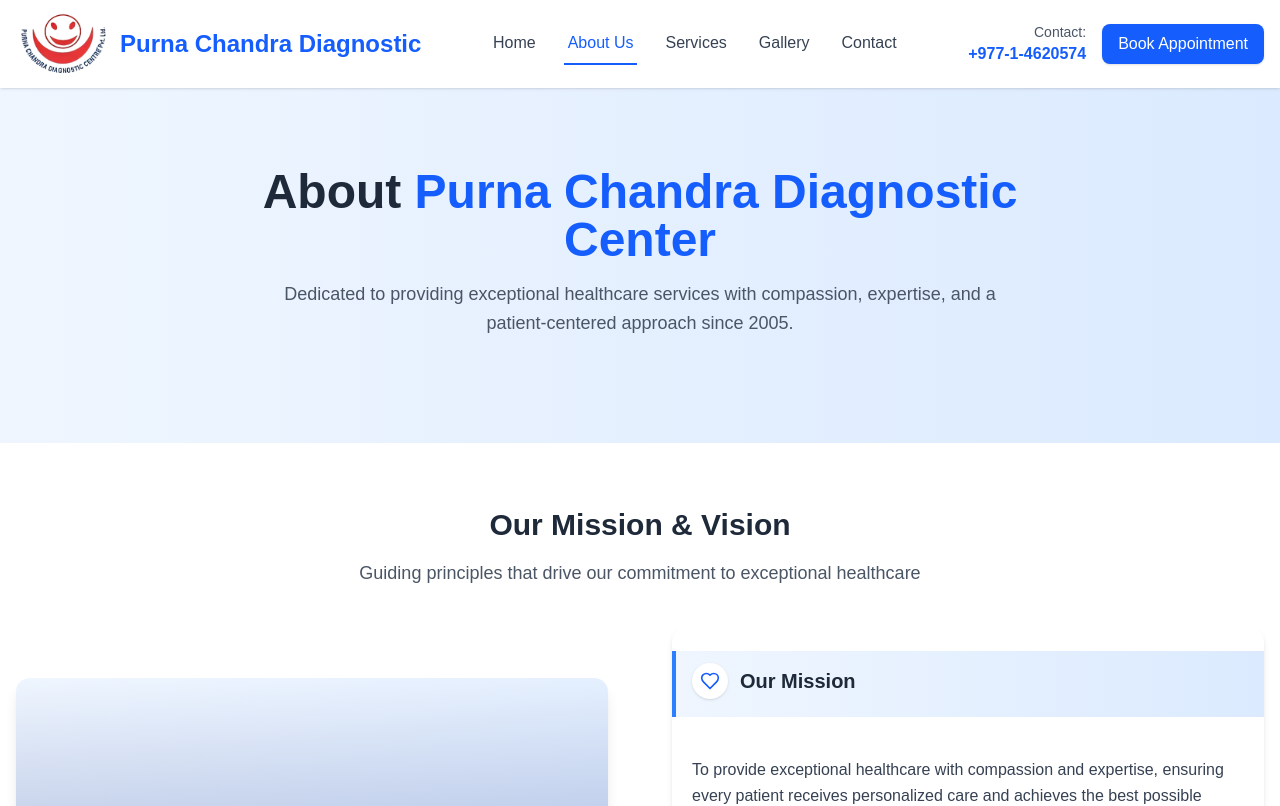
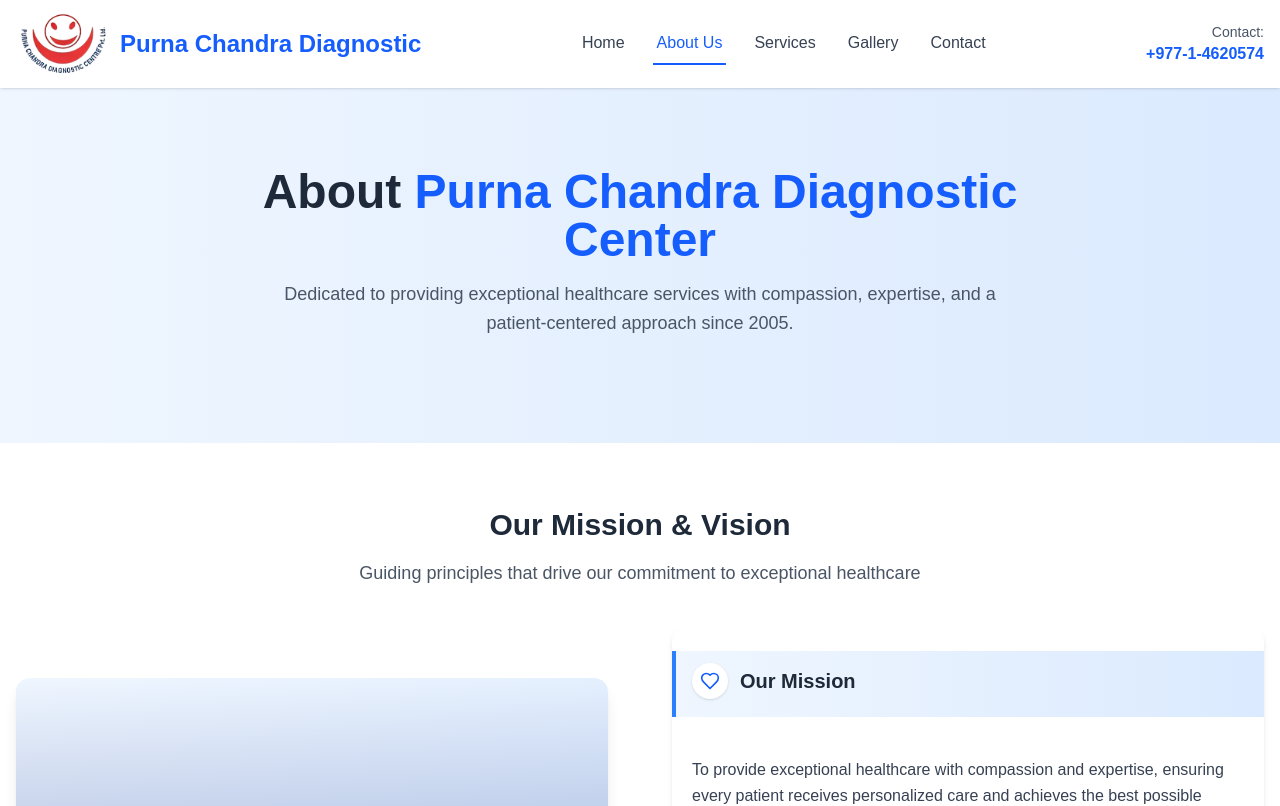
Before and after one commit to bichitra-linux/medical-website, a Next.js app: page /about in a window 1280 px wide. Shown: the top 806 px of the page. Built offline with nearby package versions, Linux system fonts and the light colour scheme.

Commit message:
feat: implement appointment management feature with toggle functionality

```diff
--- a/src/components/layout/header.tsx
+++ b/src/components/layout/header.tsx
@@ -5,12 +5,14 @@ import { Button } from "../ui/button";
 import { useRouter } from "next/router";
 import contactData from "@/lib/contact.json"; // Adjust the import path as necessary
 import { usePathname } from "next/navigation";
+import { useAppointmentsSwitch } from "@/context/AppointmentSwitchContext"; // Adjust the import path as necessary
 
 const Header = () => {
   const [isMenuOpen, setIsMenuOpen] = useState(false);
   const [isScrolled, setIsScrolled] = useState(false);
   const router = useRouter();
   const pathname = usePathname();
+  const { appointmentsEnabled } = useAppointmentsSwitch();
 
 
   const isAdmin = pathname.startsWith('/admin') || pathname.startsWith('/dashboard') || pathname.startsWith('/auth') || pathname.startsWith('/login') || pathname.startsWith('/register');
@@ -100,12 +102,14 @@ const Header = () => {
                 {contactData.phone.contacts.find((c) => c.label === "Contact")?.value}
               </a>
             </div>
+            {appointmentsEnabled && (
             <Link
               href="/appointment"
               className="bg-blue-600 hover:bg-blue-700 text-white px-4 py-2 rounded-md font-medium transition duration-300 shadow-sm hover:shadow"
             >
               Book Appointment
             </Link>
+            )}
           </div>
 
           {/* Mobile Menu Button */}
@@ -171,12 +175,14 @@ const Header = () => {
               <p className="text-gray-600 text-sm">
                 Emergency: <span className="text-blue-600 font-bold">+1 (123) 456-7890</span>
               </p>
+              {appointmentsEnabled && (
               <Link
                 href="/appointment"
                 className="block mt-3 bg-blue-600 hover:bg-blue-700 text-white px-4 py-2 rounded-md font-medium text-center transition duration-300 shadow-sm hover:shadow"
               >
                 Book Appointment
               </Link>
+              )}
             </div>
           </nav>
         </div>
--- /dev/null
+++ b/src/context/AppointmentSwitchContext.tsx
@@ -0,0 +1,68 @@
+import React from "react";
+import { createContext, useContext, ReactNode } from "react";
+import useSWR, { KeyedMutator } from "swr";
+
+interface AppointmentsSwitchContextType {
+  appointmentsEnabled: boolean;
+  toggleAppointments: () => Promise<void>;
+  isLoading: boolean;
+  error: any;
+  mutate: KeyedMutator<{ enabled: boolean }>;
+}
+
+const AppointmentsSwitchContext = createContext<AppointmentsSwitchContextType | undefined>(
+  undefined
+);
+
+const fetcher = (url: string) => fetch(url).then((res) => res.json());
+
+export function AppointmentsSwitchProvider({ children }: { children: ReactNode }) {
+  const { data, error, isLoading, mutate } = useSWR<{ enabled: boolean }>(
+    "/api/appointment",
+    fetcher,
+    {
+      // start with false until we fetch the real value
+      fallbackData: { enabled: false },
+      revalidateOnFocus: false,
+      revalidateOnReconnect: false,
+      refreshInterval: 0,
+    }
+  );
+
+  const appointmentsEnabled: boolean = data?.enabled ?? false;
+
+  const toggleAppointments = async () => {
+    try {
+      const res = await fetch("/api/appointment", { method: "POST" });
+      const updatedStatus = await res.json();
+      // Update the local SWR cache with the new state from the server
+      // and prevent revalidation to avoid race conditions if called rapidly.
+      mutate(updatedStatus, false);
+    } catch (e) {
+      console.error("Failed to toggle appointment status:", e);
+      // Optionally re-throw or handle error (e.g., show a toast)
+    }
+  };
+
+  return (
+    <AppointmentsSwitchContext.Provider
+      value={{
+        appointmentsEnabled, // Default to true if data is not yet loaded
+        toggleAppointments,
+        isLoading,
+        error,
+        mutate,
+      }}
+    >
+      {children}
+    </AppointmentsSwitchContext.Provider>
+  );
+}
+
+export function useAppointmentsSwitch() {
+  const context = useContext(AppointmentsSwitchContext);
+  if (context === undefined) {
+    throw new Error("useAppointmentsSwitch must be used within an AppointmentsSwitchProvider");
+  }
+  return context;
+}
--- a/src/pages/_app.tsx
+++ b/src/pages/_app.tsx
@@ -4,6 +4,7 @@ import "@/styles/globals.css";
 import type { AppProps } from "next/app";
 import Layout from "@/components/layout/layout";
 import AdminLayout from "@/components/layout/admin-layout";
+import { AppointmentsSwitchProvider } from "@/context/AppointmentSwitchContext";
 
 const useLayout = (Component: any) => {
   const router = useRouter();
@@ -34,7 +35,10 @@ export default function App({ Component, pageProps }: AppProps) {
       {...pageProps}
       navigateUrl={router.pathname === "/admin/login" ? "/admin/dashboard" : undefined}
     >
+      <AppointmentsSwitchProvider>
+        {/* Use the layout function to wrap the component */}
       {getLayout(<Component {...pageProps} />)}
+      </AppointmentsSwitchProvider>
     </ClerkProvider>
   );
 }
--- /dev/null
+++ b/src/pages/api/appointment.ts
@@ -0,0 +1,18 @@
+import type { NextApiRequest, NextApiResponse } from "next";
+
+// This variable will hold the state in memory.
+// It will reset if the serverless function instance restarts (e.g., on new deployments or after inactivity).
+// For persistent storage, consider using a database (e.g., Vercel KV, Supabase, etc.).
+let appointmentsEnabled = false;
+
+export default function handler(req: NextApiRequest, res: NextApiResponse) {
+  if (req.method === "GET") {
+    res.status(200).json({ enabled: appointmentsEnabled });
+  } else if (req.method === "POST") {
+    appointmentsEnabled = !appointmentsEnabled;
+    res.status(200).json({ enabled: appointmentsEnabled });
+  } else {
+    res.setHeader("Allow", ["GET", "POST"]);
+    res.status(405).end(`Method ${req.method} Not Allowed`);
+  }
+}
--- a/src/pages/appointment/index.tsx
+++ b/src/pages/appointment/index.tsx
@@ -8,6 +8,7 @@ import { useForm, SubmitHandler } from "react-hook-form";
 import * as z from "zod";
 import teamData from "@/lib/team.json";
 import { toast } from "sonner";
+import { useAppointmentsSwitch } from "@/context/AppointmentSwitchContext";
 
 // UI Components
 import { Button } from "@/components/ui/button";
@@ -30,11 +31,7 @@ import {
   SelectValue,
 } from "@/components/ui/select";
 import { Calendar } from "@/components/ui/calendar";
-import {
-  Popover,
-  PopoverContent,
-  PopoverTrigger,
-} from "@/components/ui/popover";
+import { Popover, PopoverContent, PopoverTrigger } from "@/components/ui/popover";
 import { Checkbox } from "@/components/ui/checkbox";
 import { RadioGroup, RadioGroupItem } from "@/components/ui/radio-group";
 import {
@@ -89,6 +86,7 @@ export default function AppointmentPage() {
   const [selectedDate, setSelectedDate] = useState<Date | undefined>(undefined);
   const [availableTimeSlots, setAvailableTimeSlots] = useState<string[]>([]);
   const [isSubmitting, setIsSubmitting] = useState(false);
+  const { appointmentsEnabled, isLoading: isLoadingSwitch } = useAppointmentsSwitch();
 
   // Initialize form with react-hook-form
   const form = useForm<AppointmentFormValues>({
@@ -118,10 +116,19 @@ export default function AppointmentPage() {
 
     // Sample time slots - in a real app, this would come from your backend
     const slots = [
-      "9:00 AM", "9:30 AM", "10:00 AM", "10:30 AM",
-      "11:00 AM", "11:30 AM", "1:00 PM", "1:30 PM",
-      "2:00 PM", "2:30 PM", "3:00 PM", "3:30 PM",
-      "4:00 PM"
+      "9:00 AM",
+      "9:30 AM",
+      "10:00 AM",
+      "10:30 AM",
+      "11:00 AM",
+      "11:30 AM",
+      "1:00 PM",
+      "1:30 PM",
+      "2:00 PM",
+      "2:30 PM",
+      "3:00 PM",
+      "3:30 PM",
+      "4:00 PM",
     ];
 
     // Randomly remove some slots to simulate availability
@@ -146,20 +153,21 @@ export default function AppointmentPage() {
 
     // Use Promise-based approach
     Promise.resolve()
-      .then(() => new Promise(resolve => setTimeout(resolve, 1500)))
+      .then(() => new Promise((resolve) => setTimeout(resolve, 1500)))
       .then(() => {
         // For demonstration - in a real app, you'd send this to your backend
         console.log("Form values:", values);
 
         // Show success toast
         toast("Appointment Requested", {
-          description: "We've received your appointment request and will contact you shortly to confirm.",
+          description:
+            "We've received your appointment request and will contact you shortly to confirm.",
         });
 
         // Redirect to confirmation page
         router.push("/appointment/confirmation");
       })
-      .catch(error => {
+      .catch((error) => {
         console.error("Error submitting form:", error);
         toast("Something went wrong", {
           description: "There was a problem submitting your appointment request. Please try again.",
@@ -170,6 +178,49 @@ export default function AppointmentPage() {
         setIsSubmitting(false);
       });
   };
+
+  if (isLoadingSwitch) {
+    return (
+      <>
+        <Head>
+          <title>Loading Appointments | Purna Chandra Diagnostic Center</title>
+        </Head>
+        <section className="py-20 text-center">
+          <h1 className="text-3xl font-bold mb-4">Loading...</h1>
+          <p className="text-gray-600">Please wait while we check appointment availability.</p>
+        </section>
+      </>
+    );
+  }
+
+  if (!appointmentsEnabled) {
+    return (
+      <>
+        <Head>
+          <title>Appointments Unavailable | Purna Chandra Diagnostic Center</title>
+        </Head>
+        <section className="bg-gradient-to-r from-blue-50 to-blue-100 py-16 md:py-20">
+          <div className="container mx-auto px-4">
+            <div className="max-w-3xl mx-auto text-center">
+              <h1 className="text-4xl md:text-5xl font-bold text-gray-800 mb-4">
+                Appointments Temporarily Unavailable
+              </h1>
+              <p className="text-lg text-gray-600 mb-8">
+                We are currently not accepting new appointment requests online. Please check back
+                later or contact our office directly for assistance.
+              </p>
+              <Link
+                href="/"
+                className="bg-blue-600 hover:bg-blue-700 text-white px-6 py-3 rounded-md font-medium transition duration-300 shadow-sm hover:shadow"
+              >
+                Go to Homepage
+              </Link>
+            </div>
+          </div>
+        </section>
+      </>
+    );
+  }
 
   return (
     <>
@@ -192,7 +243,8 @@ export default function AppointmentPage() {
               Schedule an Appointment
             </h1>
             <p className="text-lg text-gray-600 mb-8">
-              Book your visit with our healthcare professionals. We're here to provide you with exceptional care.
+              Book your visit with our healthcare professionals. We're here to provide you with
+              exceptional care.
             </p>
           </div>
         </div>
@@ -208,7 +260,8 @@ export default function AppointmentPage() {
                 <CardHeader className="bg-blue-50 border-b border-blue-100">
                   <CardTitle className="text-2xl text-blue-800">Request Your Appointment</CardTitle>
                   <CardDescription>
-                    Fill out the form below to request an appointment. Required fields are marked with an asterisk (*).
+                    Fill out the form below to request an appointment. Required fields are marked
+                    with an asterisk (*).
                   </CardDescription>
                 </CardHeader>
                 <CardContent className="pt-6">
@@ -254,7 +307,11 @@ export default function AppointmentPage() {
                               <FormItem>
                                 <FormLabel>Email *</FormLabel>
                                 <FormControl>
-                                  <Input placeholder="your.email@example.com" type="email" {...field} />
+                                  <Input
+                                    placeholder="your.email@example.com"
+                                    type="email"
+                                    {...field}
+                                  />
                                 </FormControl>
                                 <FormDescription>
                                   We'll send confirmation details to this email address.
@@ -300,7 +357,8 @@ export default function AppointmentPage() {
                                 <SelectContent>
                                   {doctors.map((doctor) => (
                                     <SelectItem key={doctor.id} value={doctor.id}>
-                                      Dr. {doctor.name} {doctor.specialty ? `- ${doctor.specialty}` : ""}
+                                      Dr. {doctor.name}{" "}
+                                      {doctor.specialty ? `- ${doctor.specialty}` : ""}
                                     </SelectItem>
                                   ))}
                                 </SelectContent>
@@ -437,7 +495,9 @@ export default function AppointmentPage() {
                                     <FormControl>
                                       <RadioGroupItem value="followup" />
                                     </FormControl>
-                                    <FormLabel className="font-normal">Follow-up / Existing Patient</FormLabel>
+                                    <FormLabel className="font-normal">
+                                      Follow-up / Existing Patient
+                                    </FormLabel>
                                   </FormItem>
                                 </RadioGroup>
                               </FormControl>
@@ -460,7 +520,8 @@ export default function AppointmentPage() {
                                 />
                               </FormControl>
                               <FormDescription>
-                                This helps us prepare for your appointment. Please include any symptoms or concerns.
+                                This helps us prepare for your appointment. Please include any
+                                symptoms or concerns.
                               </FormDescription>
                               <FormMessage />
                             </FormItem>
@@ -474,9 +535,10 @@ export default function AppointmentPage() {
 
                         <div className="bg-blue-50 rounded-md p-4 text-sm text-blue-800 mb-4">
                           <p>
-                            By scheduling an appointment, you understand that this is a request only.
-                            Our staff will contact you to confirm the availability of your selected date and time.
-                            A 24-hour cancellation notice is required to avoid a potential cancellation fee.
+                            By scheduling an appointment, you understand that this is a request
+                            only. Our staff will contact you to confirm the availability of your
+                            selected date and time. A 24-hour cancellation notice is required to
+                            avoid a potential cancellation fee.
                           </p>
                         </div>
 
@@ -486,15 +548,10 @@ export default function AppointmentPage() {
                           render={({ field }) => (
                             <FormItem className="flex flex-row items-start space-x-3 space-y-0">
                               <FormControl>
-                                <Checkbox
-                                  checked={field.value}
-                                  onCheckedChange={field.onChange}
-                                />
+                                <Checkbox checked={field.value} onCheckedChange={field.onChange} />
                               </FormControl>
                               <div className="space-y-1 leading-none">
-                                <FormLabel>
-                                  I agree to the terms and conditions *
-                                </FormLabel>
+                                <FormLabel>I agree to the terms and conditions *</FormLabel>
                                 <FormDescription>
                                   By checking this box, you agree to our{" "}
                                   <Link href="/terms" className="text-blue-600 hover:underline">
@@ -514,21 +571,14 @@ export default function AppointmentPage() {
                       </div>
 
                       {/* Submit Button */}
-                      <Button
-                        type="submit"
-                        className="w-full"
-                        size="lg"
-                        disabled={isSubmitting}
-                      >
+                      <Button type="submit" className="w-full" size="lg" disabled={isSubmitting}>
                         {isSubmitting ? "Processing..." : "Request Appointment"}
                       </Button>
                     </form>
                   </Form>
                 </CardContent>
                 <CardFooter className="bg-gray-50 border-t border-gray-100 text-sm text-gray-500">
-                  <p>
-                    Need help? Call us at (555) 123-4567 during our office hours.
-                  </p>
+                  <p>Need help? Call us at (555) 123-4567 during our office hours.</p>
                 </CardFooter>
               </Card>
             </div>
@@ -582,7 +632,8 @@ export default function AppointmentPage() {
                     <div>
                       <h4 className="font-medium mb-1">Cancellation Policy</h4>
                       <p className="text-gray-600 text-sm">
-                        Please provide at least 24 hours notice if you need to cancel or reschedule your appointment.
+                        Please provide at least 24 hours notice if you need to cancel or reschedule
+                        your appointment.
                       </p>
                     </div>
 
```
Also changed, not shown: src/pages/admin/appointments.tsx (+137 -87 lines).
